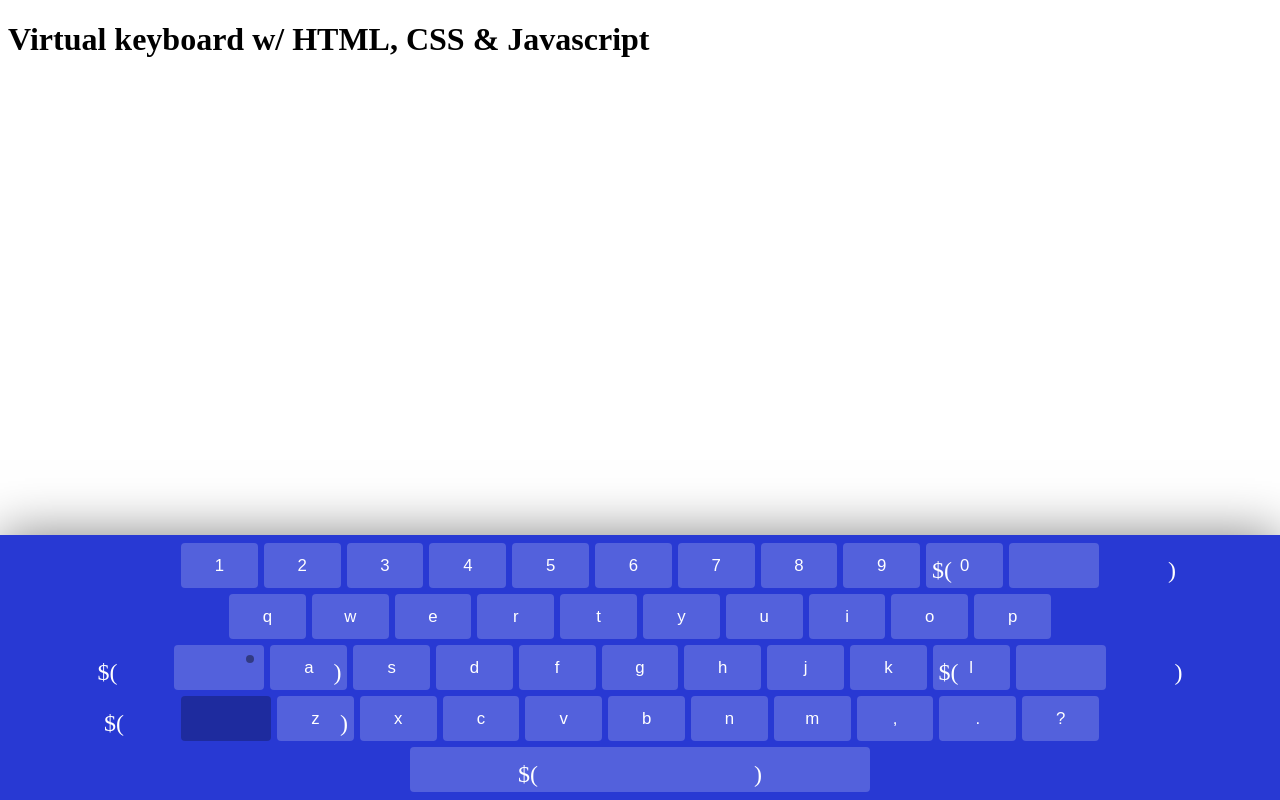
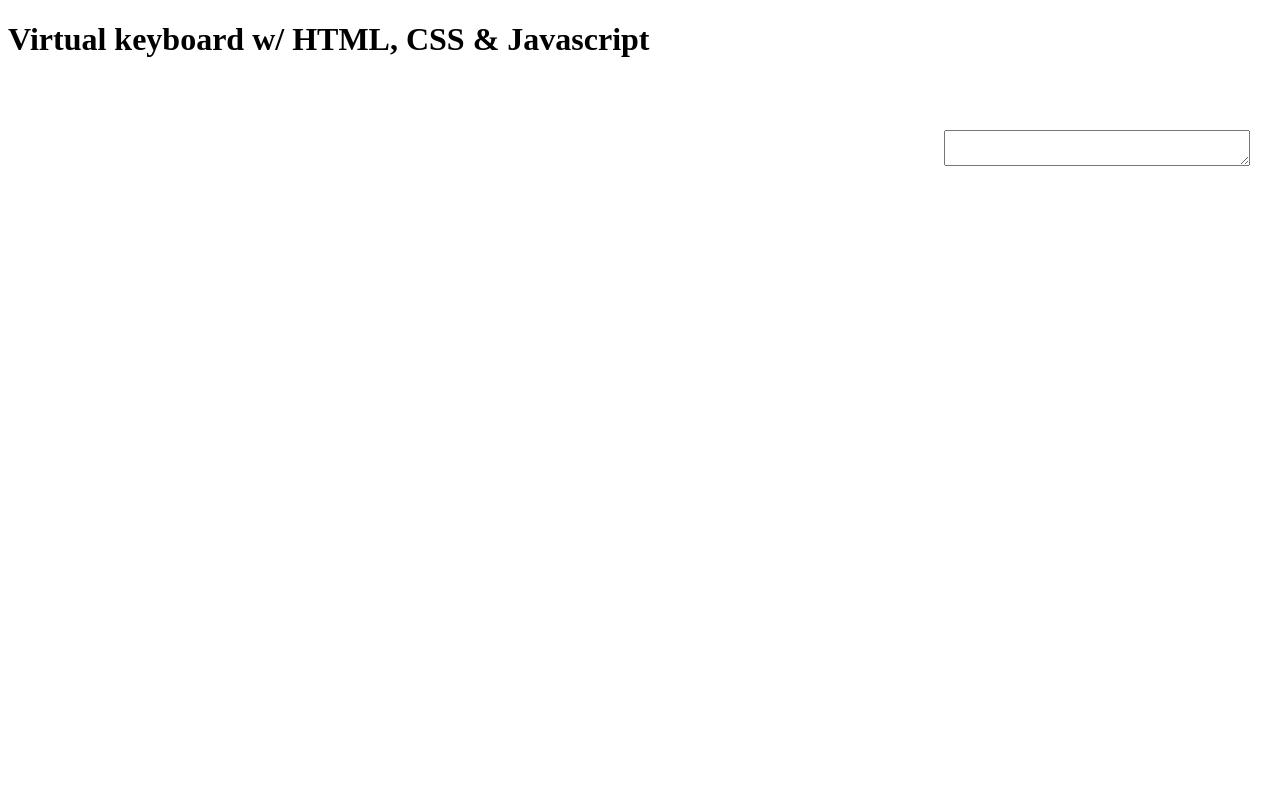
Before and after one commit to oforiwaasam/virtual-keyboard, a plain HTML site: page index.html in a window 1280 px wide. Drawn offline with Linux system fonts and the light colour scheme.

Commit message:
fixing bugs

```diff
--- a/index.html
+++ b/index.html
@@ -10,6 +10,7 @@
 </head>
 <body>
     <h1>Virtual keyboard w/ HTML, CSS & Javascript</h1>
+    <textarea class="use-keyboard-input" style="position: absolute; top: 130px; right: 30px; width: 300px;"></textarea>
 
     <!-- <div class="keyboard">
         <div class="keyboard__keys">
--- a/keyboard/keyboard.css
+++ b/keyboard/keyboard.css
@@ -5,7 +5,7 @@
     bottom: 0;
     width: 100%;
     padding: 5px 0;
-    background-color: rgb(40, 57, 211);
+    background: rgb(40, 57, 211);
     box-shadow: 0 0 50px rgba(0, 0, 0, 0.5);
     user-select: none;
     transition: bottom 0.4s;
--- a/keyboard/keyboard.js
+++ b/keyboard/keyboard.js
@@ -21,13 +21,16 @@ const keyboard = {
         this.elements.keysContainer = document.createElement("div");
 
         // Setup main elements
-        this.elements.main.classList.add("keyboard", "1keyboard--hidden");
+        this.elements.main.classList.add("keyboard", "keyboard--hidden");
         this.elements.keysContainer.classList.add("keyboard__keys");
         this.elements.keysContainer.appendChild(this._createKeys());
+        this.elements.keys = this.elements.keysContainer.querySelectorAll(".keyboard__key");
 
         // Add to DOM
         this.elements.main.appendChild(this.elements.keysContainer);
         document.body.appendChild(this.elements.main);
+
+        // Automatically use keyboard for elements with .use-keyboard-input
     },
 
     _createKeys() {
```
